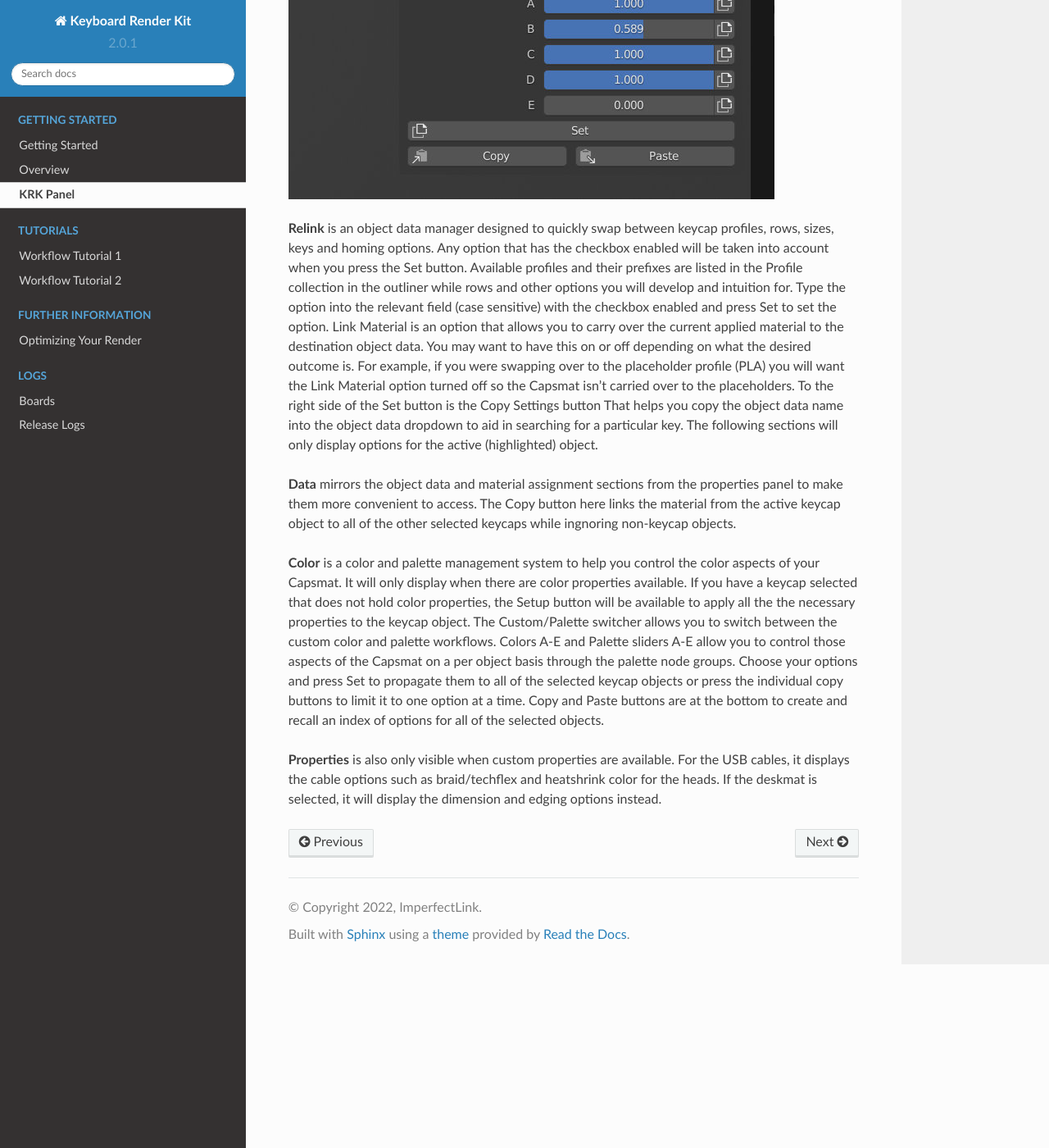
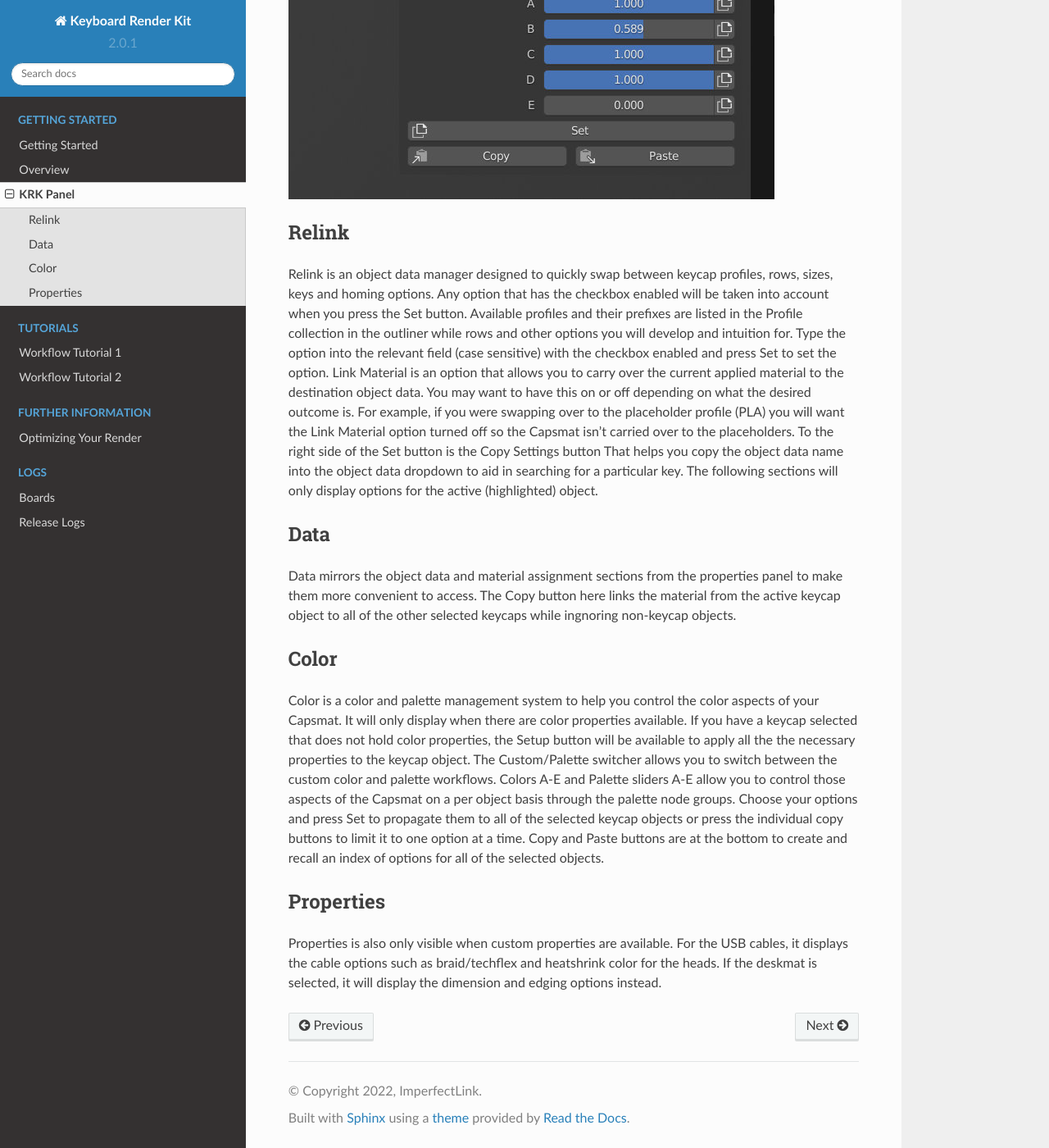
Before and after one commit to imperfectlink/KeyboardRenderKit, a Sphinx documentation site: the page built from docs/source/krkpanel.rst, in a window 1280 px wide and 1400 px high, scrolled down 808 px. Shown: the whole window at 82% size. Built offline with Sphinx 7.4.7 and the Read the Docs theme 2.0.0, drawn with Linux system fonts in a browser that asks for light colours.

Commit message:
Update krkpanel.rst

```diff
--- a/docs/source/krkpanel.rst
+++ b/docs/source/krkpanel.rst
@@ -4,16 +4,28 @@
 
 .. image:: img/krkpanel.jpg
 
-**Relink** is an object data manager designed to quickly swap between keycap profiles, rows, sizes, keys and homing options. Any option that has the checkbox enabled will be taken into account when you press the Set button.
+Relink
+----
+
+Relink is an object data manager designed to quickly swap between keycap profiles, rows, sizes, keys and homing options. Any option that has the checkbox enabled will be taken into account when you press the Set button.
 Available profiles and their prefixes are listed in the Profile collection in the outliner while rows and other options you will develop and intuition for. Type the option into the relevant field (case sensitive) with the checkbox enabled and press Set to set the option.
 Link Material is an option that allows you to carry over the current applied material to the destination object data. You may want to have this on or off depending on what the desired outcome is. For example, if you were swapping over to the placeholder profile (PLA) you will want the Link Material option turned off so the Capsmat isn't carried over to the placeholders.
 To the right side of the Set button is the Copy Settings button That helps you copy the object data name into the object data dropdown to aid in searching for a particular key.
 The following sections will only display options for the active (highlighted) object.
 
-**Data** mirrors the object data and material assignment sections from the properties panel to make them more convenient to access.
+Data
+----
+
+Data mirrors the object data and material assignment sections from the properties panel to make them more convenient to access.
 The Copy button here links the material from the active keycap object to all of the other selected keycaps while ingnoring non-keycap objects.
 
-**Color** is a color and palette management system to help you control the color aspects of your Capsmat. It will only display when there are color properties available.
+Color
+----
+
+Color is a color and palette management system to help you control the color aspects of your Capsmat. It will only display when there are color properties available.
 If you have a keycap selected that does not hold color properties, the Setup button will be available to apply all the the necessary properties to the keycap object. The Custom/Palette switcher allows you to switch between the custom color and palette workflows. Colors A-E and Palette sliders A-E allow you to control those aspects of the Capsmat on a per object basis through the palette node groups. Choose your options and press Set to propagate them to all of the selected keycap objects or press the individual copy buttons to limit it to one option at a time. Copy and Paste buttons are at the bottom to create and recall an index of options for all of the selected objects.
 
-**Properties** is also only visible when custom properties are available. For the USB cables, it displays the cable options such as braid/techflex and heatshrink color for the heads. If the deskmat is selected, it will display the dimension and edging options instead.
+Properties
+----
+
+Properties is also only visible when custom properties are available. For the USB cables, it displays the cable options such as braid/techflex and heatshrink color for the heads. If the deskmat is selected, it will display the dimension and edging options instead.
```
